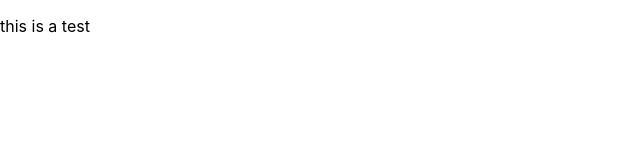
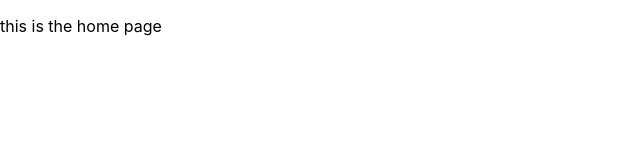
Before and after one commit to OFIRI/colman-bookshop-client, a React (Create React App) app: page / in a window 1280 px wide. Shown: the top 160 px of the page, without its empty margins (0-640 px from the left). Built offline with nearby package versions, Linux system fonts and the light colour scheme.

Commit message:
created very basic routeing to the project

```diff
--- a/package.json
+++ b/package.json
@@ -12,6 +12,7 @@
     "@types/react-dom": "^18.0.5",
     "react": "^18.2.0",
     "react-dom": "^18.2.0",
+    "react-router-dom": "^6.3.0",
     "react-scripts": "5.0.1",
     "typescript": "^4.7.4",
     "web-vitals": "^2.1.4"
--- a/src/App.tsx
+++ b/src/App.tsx
@@ -1,10 +1,19 @@
 import React from 'react';
+import {BrowserRouter as Router,
+  Route,
+  Routes} from 'react-router-dom';
+import HomePage from './Components/HomePage/HomePage';
 
 function App() {
   return (
-    <div className="App">
-      <p>this is a test</p>
-    </div>
+    <Router>
+      <div className="App">
+        <Routes>
+          <Route path='/' element={<HomePage/>}/>
+        </Routes>
+      </div>
+    </Router>
+
   );
 }
 
--- /dev/null
+++ b/src/Components/HomePage/HomePage.tsx
@@ -0,0 +1,11 @@
+import React from 'react';
+
+const HomePage = () =>{
+    return (
+        <div>
+          <p>this is the home page</p>
+        </div>
+      );
+}
+
+export default HomePage;
```
Also changed, not shown: 1 other file (tests, documents, lock files or other folders).
